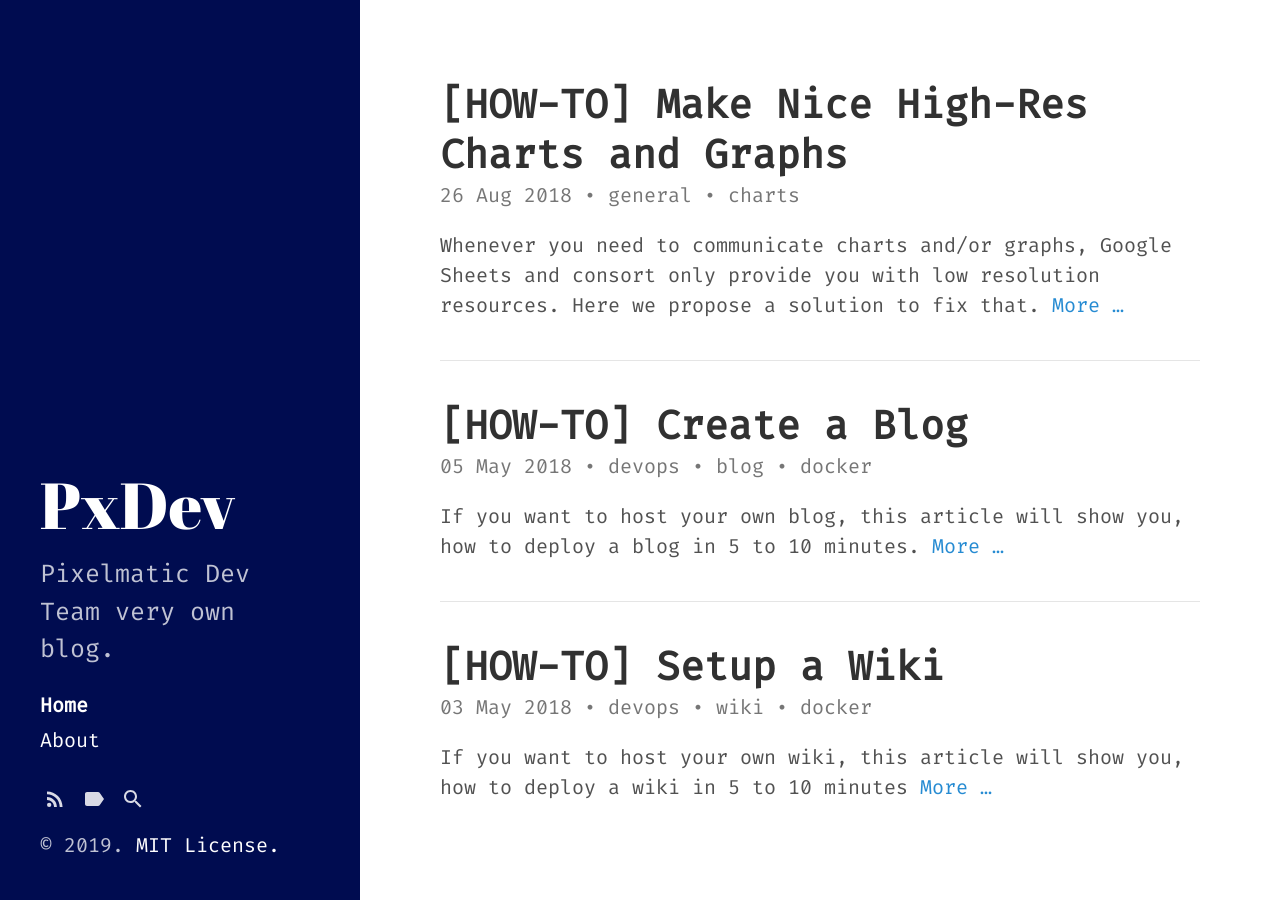
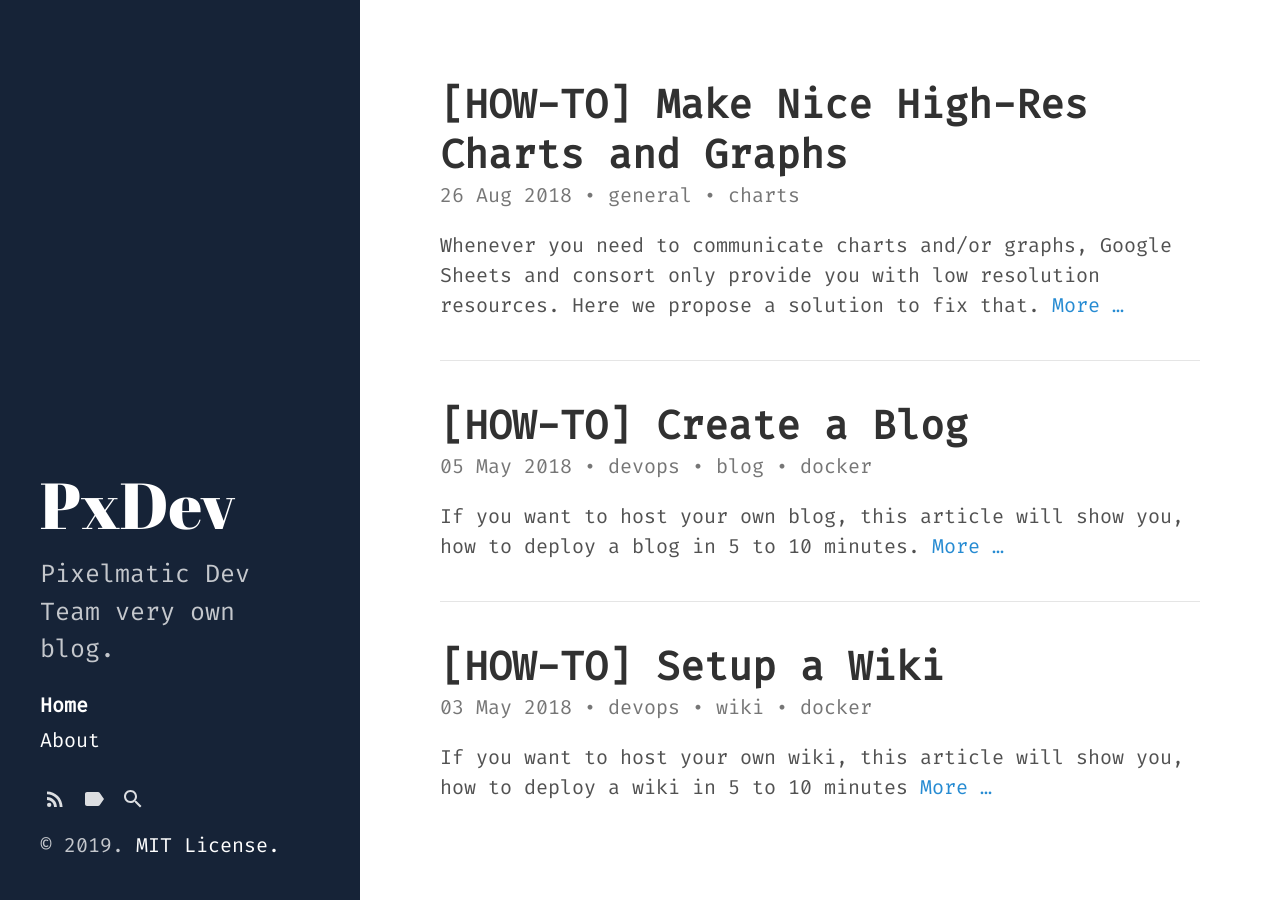
Before and after one commit to Pixelmatic/pixelmatic.github.io, a Jekyll site: the page built from index.html, in a window 1280 px wide. Built offline with Jekyll 4.4.1, drawn with Linux system fonts in a browser that asks for light colours; the list of posts is cut into pages by our own code.

Commit message:
Updated sidebar color

```diff
--- a/_sass/hydeout/_variables.scss
+++ b/_sass/hydeout/_variables.scss
@@ -47,7 +47,7 @@ $code-font-family: Menlo, Monaco, "Courier New", monospace !default;
 $code-color: #bf616a !default;
 
 // Hyde theming
-$sidebar-bg-color: #000c50 !default;
+$sidebar-bg-color: #162337 !default;
 $sidebar-fg-color: white !default;
 $sidebar-sticky: true !default;
 $layout-reverse: false !default;
```
